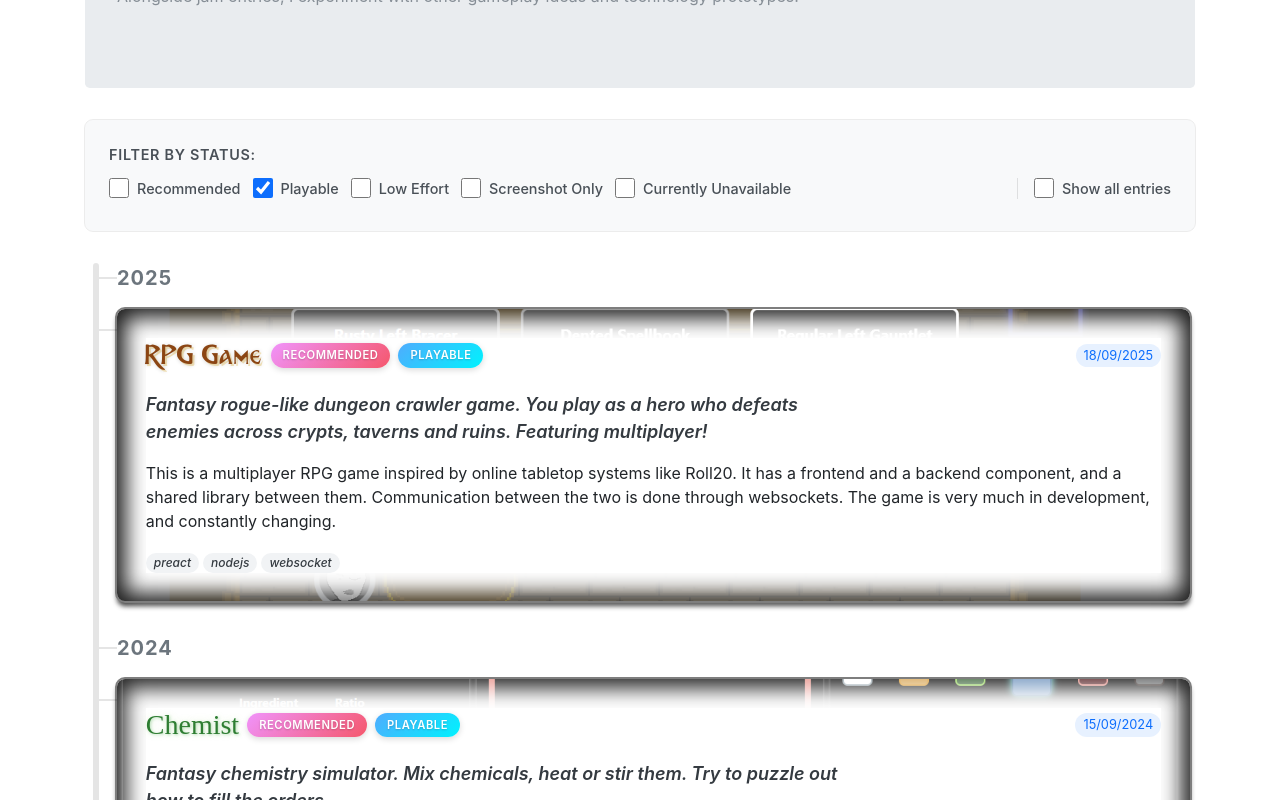
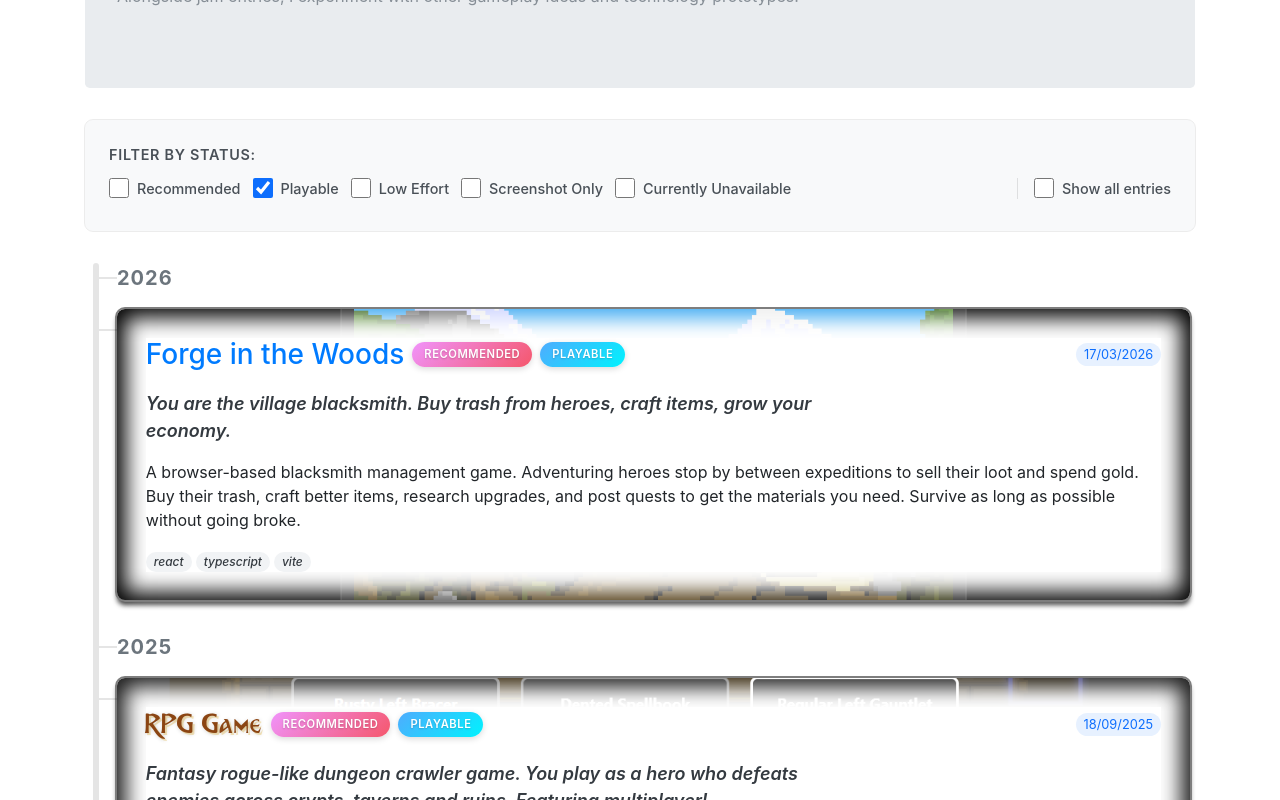
Before and after one commit to Osthekake/Osthekake.github.io, a React (Vite) app: page / in a window 1280 px wide. Shown: the part 504-1304 px from the top of the page. Built offline with nearby package versions, Linux system fonts and the light colour scheme; a web font is replaced by a local one.

Commit message:
new game

```diff
--- a/index.html
+++ b/index.html
@@ -4,6 +4,16 @@
 		<meta charset="UTF-8" />
 		<meta name="viewport" content="width=device-width, initial-scale=1.0" />
 		<title>Portfolio</title>
+
+		<!-- Open Graph / Social Media Preview -->
+		<!-- Edit these 5 values to match the project -->
+		<meta property="og:title"       content="Portfolio for Andreas Johnsen" />
+		<meta property="og:description" content="Hobby project games made by Andreas" />
+		<meta property="og:url"         content="https://osthekake.github.io/" />
+		<meta property="og:type"        content="website" />
+		<!-- Twitter/X card (uses og: tags as fallback, these override when needed) -->
+		<meta name="twitter:card"       content="summary_large_image" />
+
 		<link rel="icon" type="image/png" href="/favicon.png" />
 		<link rel="preconnect" href="https://fonts.googleapis.com">
 		<link rel="preconnect" href="https://fonts.gstatic.com" crossorigin>
--- a/src/pages/GamesPortfolio.jsx
+++ b/src/pages/GamesPortfolio.jsx
@@ -16,6 +16,33 @@ export default function GamesPortfolio() {
 
 	const timelineItems = useMemo(() => (
 		[
+            {
+                href: "https://osthekake.github.io/forge-in-the-woods/",
+                title: "Forge in the Woods",
+                badges: ["react", "typescript", "vite"],
+                date: "2026-03-17",
+                category: "Other Project",
+                playable: true,
+                recommended: true,
+                titleImage: '/screenshots/Forge in the Woods/0.png',
+                screenshots: [
+                    {
+                        src: '/screenshots/Forge in the Woods/0.png',
+                        alt: "Forge in the Woods gameplay"
+                    }
+                ],
+                children: (<>
+                    <p className='blurb'>
+                        You are the village blacksmith. Buy trash from heroes, craft items, grow your economy.
+                    </p>
+                    <p>
+                        A browser-based blacksmith management game. Adventuring heroes stop by between expeditions to sell their loot and spend gold.
+                        Buy their trash, craft better items, research upgrades, and post quests to get the materials you need.
+                        Survive as long as possible without going broke.
+                    </p>
+                </>
+                )
+            },
             {
                 href: "https://osthekake.com/rpg-game/",
                 title: "RPG Game",
```
Also changed, not shown: public/screenshots/Forge in the Woods/0.png (added).
